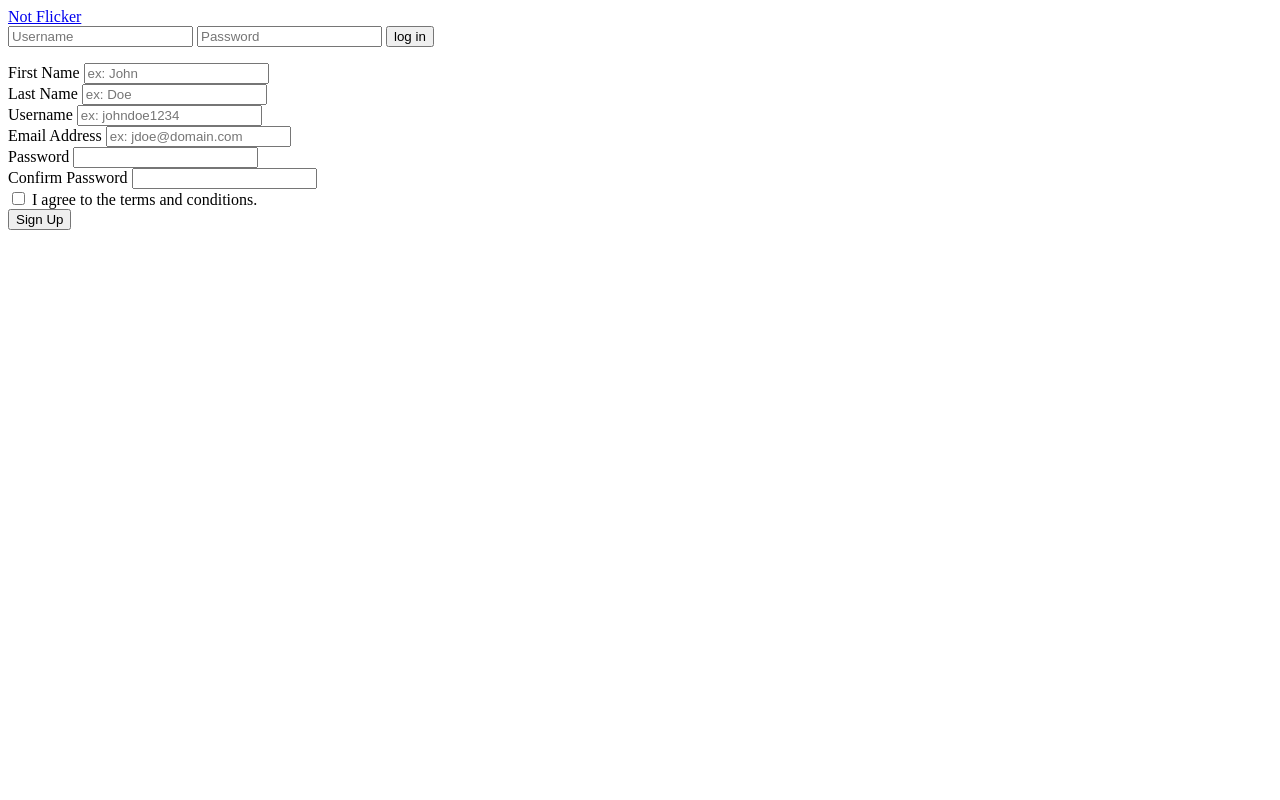
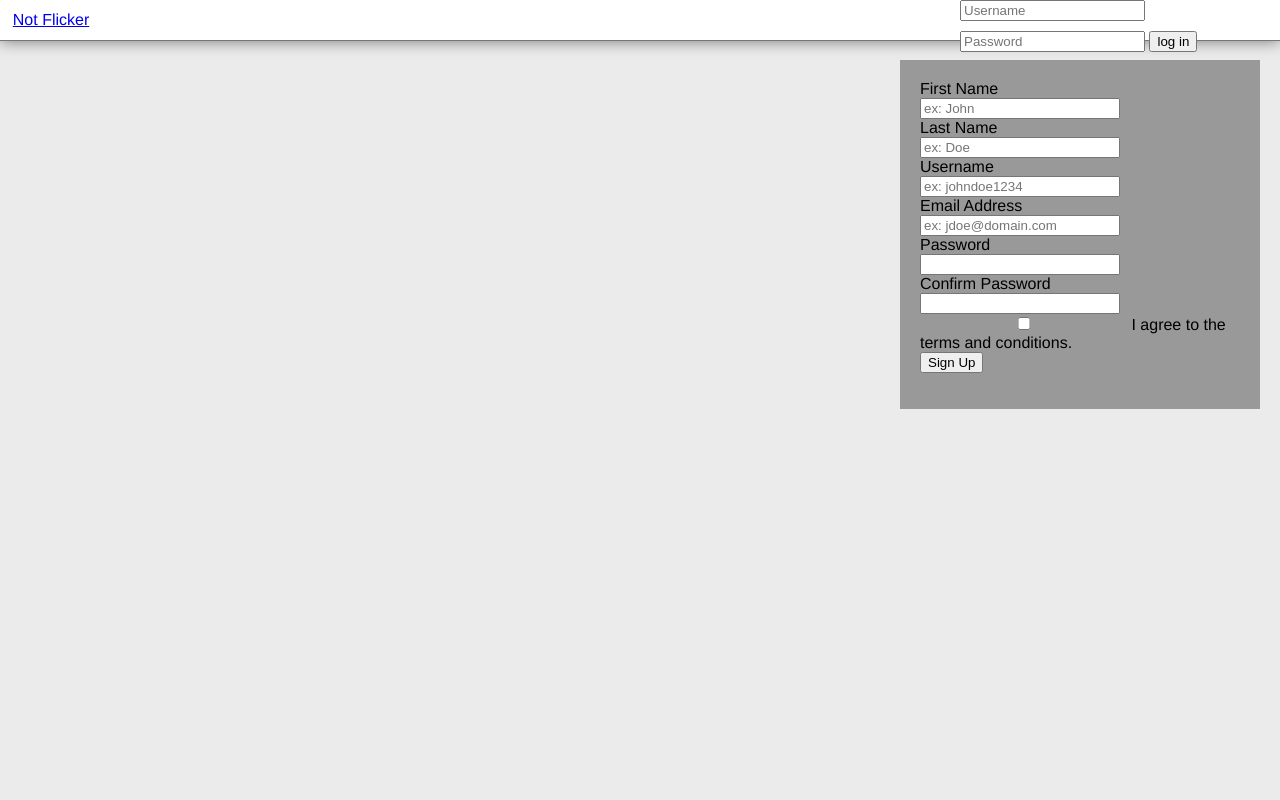
Before and after one commit to brownsusan/ssl_notflickr, a PHP site: page / in a window 1280 px wide. Run offline with PHP 8.4, Linux system fonts and the light colour scheme; some libraries are stand-ins or nearby versions.

Commit message:
style landing

```diff
--- a/css/main.css
+++ b/css/main.css
@@ -0,0 +1,55 @@
+body {
+	margin: 0 auto;
+	font-family: helvetica;
+	background: #ebebeb;
+}
+
+
+header {
+	height: 40px;
+	width: 100%;
+	background: rgba(290, 290, 290, 1);
+	line-height: 40px;
+	position: fixed;
+	z-index: 1000;
+	top: 0;
+	box-shadow: 0 0 1em rgba(0, 0, 0, 0.5);
+	border-bottom: 1px solid #777;
+}
+
+/* this is to push down the content behind the fixed header */
+#header_placeholder {
+	height: 40px;
+	width: 100%;
+}
+
+.home-login {
+	float: right;
+	width: 25%;
+}
+
+#logo{
+	display: inline-block;
+	height: 40px;
+	width: 125px;
+	margin: 0;
+	margin-left: 1%;
+}
+
+#signup{
+	padding: 20px;
+	width: 25%;
+	background: #999;
+	float: right;
+	margin-top: 20px;
+	margin-right: 20px;
+}
+
+#signup label{
+	display: inline-block;
+	width: 150px;
+}
+
+#signup input{
+	width: 200px;
+}
--- a/views/landing/body.php
+++ b/views/landing/body.php
@@ -11,7 +11,7 @@
 
 
 
-<!-- add in side div -->
+<div id="signup">
 	<form action="<?php echo $GLOBALS['web_root']; ?>?action=action_user_create" method="post">
 			<div>
 				<label for="firstname">First Name</label>
@@ -39,10 +39,11 @@
 			</div>
 			<div>
 				<input id="terms" name="terms" value="I agree to the terms and conditions." type="checkbox">
-			<label for="terms">I agree to the terms and conditions.</label>
+				<span>I agree to the terms and conditions.</span>
 			</div>
 			<button "sign_up" class="button-submit home-sign-up">
 				Sign Up
 			</button>
 
 	</form>
+</div>
```
Lines whose indentation alone changed are shown as unchanged.
